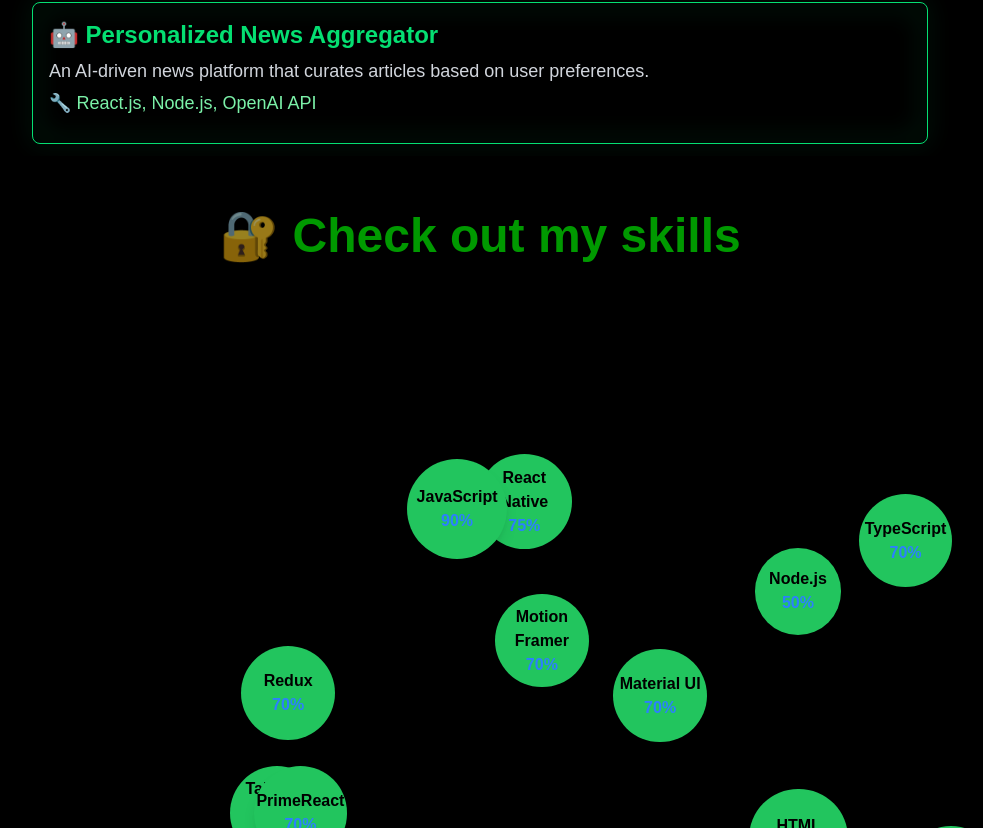
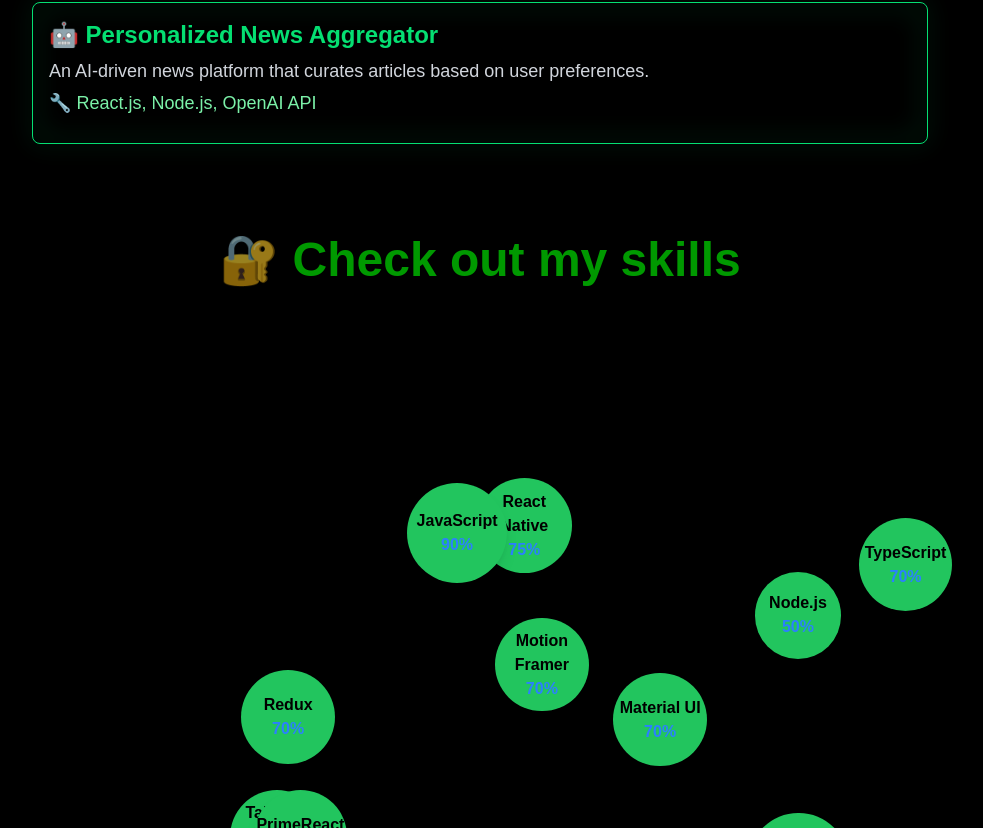
Before and after one commit to yunus9175/myPortfolio, a React (Vite) app: page / in a window 1280 px wide. Shown: the part 4472-5300 px from the top of the page, without its empty margins (160-1143 px from the left). Built offline with nearby package versions, Linux system fonts and the light colour scheme.

Commit message:
UI fixes

```diff
--- a/src/sections/SkillsShow.tsx
+++ b/src/sections/SkillsShow.tsx
@@ -4,7 +4,7 @@
 const SkillsShow = () => {
   const [selectedSkills, setSelectedSkills] = useState<string | null>(null);
   return (
-    <div className="h-screen flex flex-col items-center justify-center bg-black text-green-400 px-6 relative overflow-hidden">
+    <div className="h-screen flex flex-col items-center justify-center bg-black text-green-400 px-6 relative overflow-hidden mt-6">
       <motion.h1
         initial={{ opacity: 0, x: -70 }}
         animate={{ opacity: 1, x: 0 }}
```
